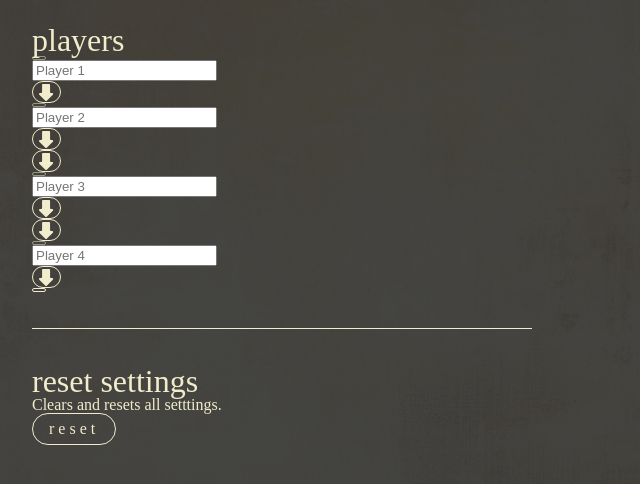
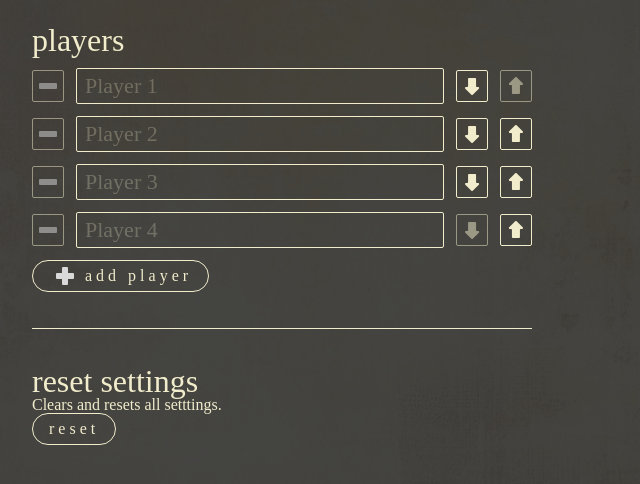
Before and after one commit to KenOkerlund/salem-moderator, a React (Vite) app: page /settings in a window 1280 px wide. Shown: the top 484 px of the page, without its empty margins (0-640 px from the left). Built offline with nearby package versions, Linux system fonts and the light colour scheme; a web font is replaced by a local one.

Commit message:
use components and module css for player settings

```diff
--- a/src/views/Components/PlayerSettings.tsx
+++ b/src/views/Components/PlayerSettings.tsx
@@ -1,6 +1,10 @@
 import Button from '../../elements/Button';
 import arrowButton from '../../assets/svg-icons/arrow.svg';
 import useSettings from '../use-settings';
+import styles from './player-settings.module.css';
+import { TextInput } from '../../elements/input/text-input';
+import { IconMinus } from '../../assets/html-css-icons/icon-minus';
+import { IconPlus } from '../../assets/html-css-icons/icon-plus';
 
 function Settings(props: Omit<ReturnType<typeof useSettings>, 'resetPlayers'>) {
 	const {
@@ -18,34 +22,50 @@ function Settings(props: Omit<ReturnType<typeof useSettings>, 'resetPlayers'>) {
 	const isThisTheLastPlayer = (i: number) => i === players[players.length - 1].id;
 
 	return (
-		<div className='settings-players'>
-			<h6>PLAYERS</h6>
-			<div className='settings-players-names'>
+		<div className={styles.players}>
+			<h2>PLAYERS</h2>
+			<div className={styles.playerNames}>
 				{
 					players.map((player) => {
 						return (
-							<div key={player.id} className='settings-player-list'>
+							<div key={player.id} className={styles.playerName}>
 								<Button
-									size='mini'
+									iconOnly
+									size='small'
 									disabled={!canRemovePlayer}
 									onClick={() => removePlayer(player.id)}
 								>
-									<div className='icon--minus'></div>
+									<IconMinus />
 								</Button>
-								<input type="text" placeholder={`Player ${player.id + 1}`} onChange={(e) => changePlayerName(e, player.id)} value={player.name} />
-								<div className='settings-players-order-buttons'>
-									<div className='settings-players-order'>
-										{!isThisTheLastPlayer(player.id) && <Button size='mini' onClick={() => movePlayerDown(player.id)}>{<img src={arrowButton} className='down-arrow' />}</Button>}
-										{!isThisTheFirstPlayer(player.id) && <Button size='mini' onClick={() => movePlayerUp(player.id)}>{<img src={arrowButton} className='up-arrow' />}</Button>}
-									</div>
-								</div>
+								<TextInput
+									placeholder={`Player ${player.id + 1}`}
+									onChange={(e) => changePlayerName(e, player.id)} value={player.name}
+								/>
+								<Button
+									iconOnly
+									size="small"
+									onClick={() => movePlayerDown(player.id)}
+									disabled={isThisTheLastPlayer(player.id)}
+								>
+									<img src={arrowButton} />
+								</Button>
+
+								<Button
+									iconOnly
+									rotateContent
+									size="small"
+									onClick={() => movePlayerUp(player.id)}
+									disabled={isThisTheFirstPlayer(player.id)}
+								>
+									<img src={arrowButton} />
+								</Button>
 							</div>
 						);
 					})
 				}
-				{canAddPlayer && <div className='settings-player-add'>
-					<Button size="mini" onClick={addPlayer}>
-						<div className='icon--plus'></div>
+				{canAddPlayer && <div>
+					<Button size="small" onClick={addPlayer}>
+						<IconPlus /> Add Player
 					</Button>
 				</div>}
 			</div>
--- /dev/null
+++ b/src/views/Components/player-settings.module.css
@@ -0,0 +1,18 @@
+.players {
+    display: flex;
+    flex-direction: column;
+    width: 100%;
+    gap: 12px;
+}
+
+.playerNames {
+    display: flex;
+    flex-direction: column;
+    gap: 12px;
+}
+
+.playerName {
+    display: flex;
+    align-items: center;
+    gap: 12px;
+}
```
